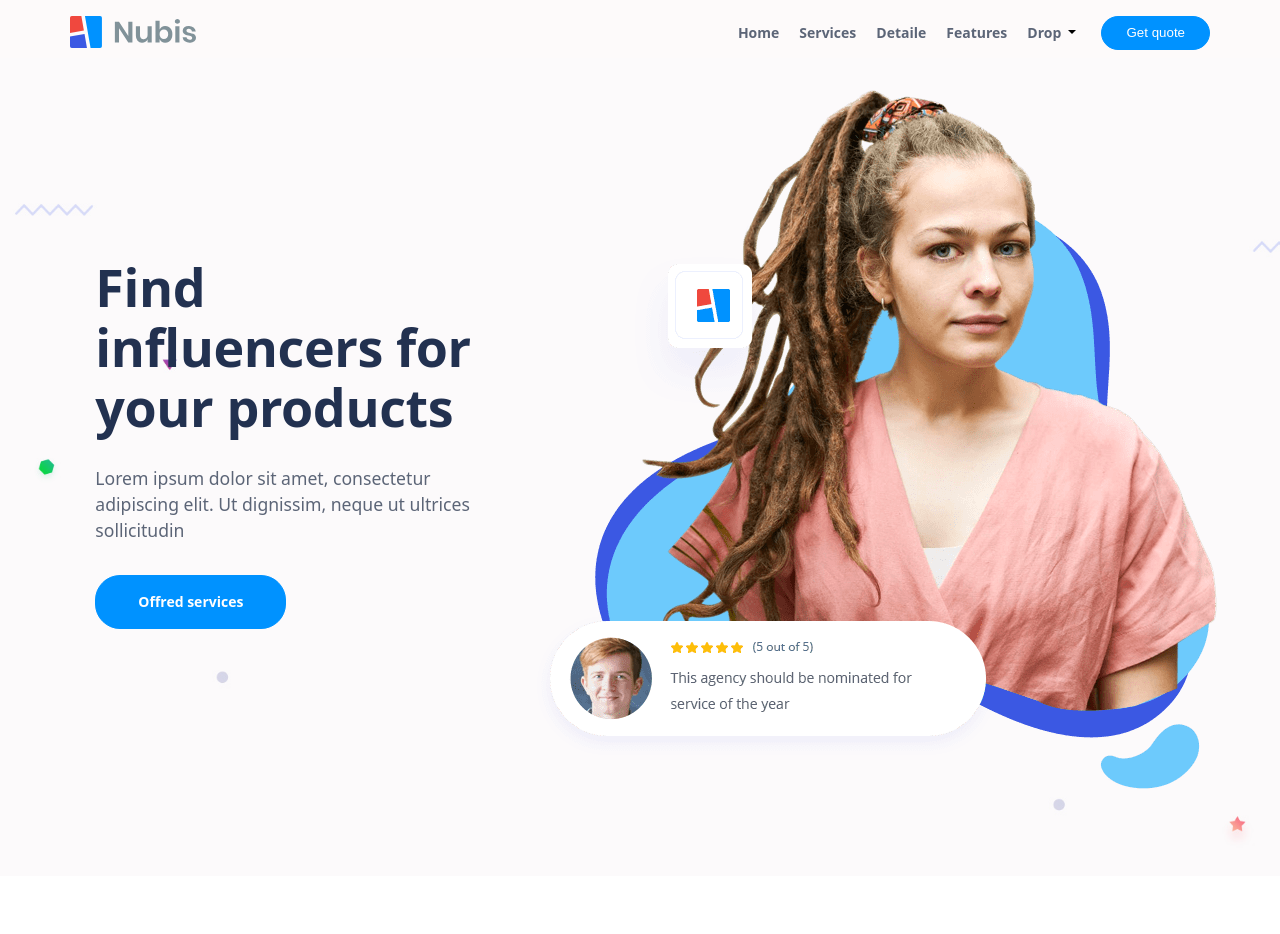
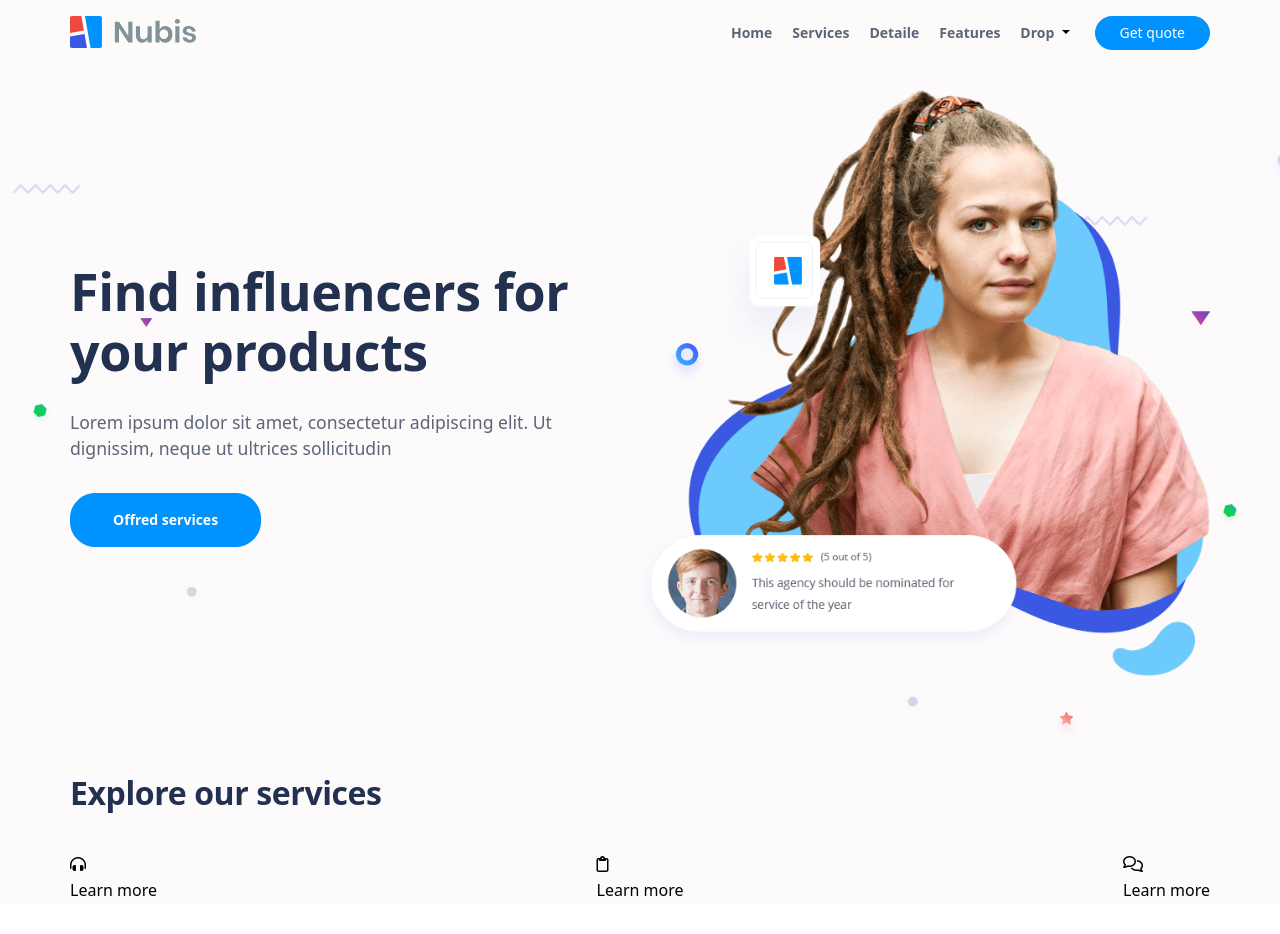
Before and after one commit to abdrahmanES1/Nubis_template, a plain HTML site: page index.html in a window 1280 px wide. Shown: the top 934 px of the page. Drawn offline with Linux system fonts and the light colour scheme.

Commit message:
add cards

```diff
--- a/index.html
+++ b/index.html
@@ -11,33 +11,42 @@
     <title>Nubis</title>
     <link rel="shortcut icon" href="/resourses/img/favicon.png" type="image/x-icon">
    <!-- link to normalize for init style of the page -->
-    <!-- <link rel="stylesheet" href="/resourses/css/normalize.css"> -->
+    <link rel="stylesheet" href="/resourses/css/normalize.css">
    <!--  main css style -->
     <link rel="stylesheet" href="/resourses/css/main.css">
+
+    <script src="https://kit.fontawesome.com/bc09e815cb.js" crossorigin="anonymous"></script>
+
   </head>
 <body>
 
     <nav class="navigation-bar">
       <div class="container d-flex">
+
         <div class="logo">
           <img src="/resourses/img/logo.svg" alt="logo">
         </div>
+
         <div class="navigation d-flex">
+
           <ul class="d-flex nav-items">
+
             <li><a href="#">Home</a></li>
             <li><a href="#">Services</a></li>
             <li><a href="#">Detaile</a></li>
             <li><a href="#">Features</a></li>
             <li id="drop-down-icon"><a href="#" >Drop</a>
+
               <ul class="drop-down">
                 <li><a href="#">Article Details</a></li>
-
                 <li><a href="#">Terms Conditions</a></li>
-
                 <li><a href="#">Privacy Policy</a></li>
               </ul>
+
             </li>
           </ul>
+
+
           <button class="sp-btn btn">Get quote</button>
 
           <div class="burger-icon">
@@ -50,7 +59,7 @@
       </div>
     </nav>
 
-    <header class="header">
+    <header class="header" id="home">
       <div class="container  box-content">
         <div class="col-1">
           <h1>Find influencers for your products</h1>
@@ -65,7 +74,57 @@
       </div>
     </header>
 
+    <section id="services" class="services">
+      <div class="container">
+        <h2>Explore our services</h2>
+        <div class="contentbox d-flex">
 
+          <div class="col-1">
+            <div class="card">
+              <div class="card-title">
+                <i class="fas fa-headphones-alt"></i>
+              </div>
+              <div class="card-body">
+                <h3></h3>
+                <p></p>
+                <h4 style="font-weight: 400;">Learn more</h4>
+                <span></span>
+              </div>
+            </div>
+          </div>
+
+          <div class="col-2">
+
+            <div class="card-title">
+              <i class="far fa-clipboard"></i>
+             </div>
+            <div class="card-body">
+              <h3></h3>
+              <p></p>
+              <h4 style="font-weight: 400;">Learn more</h4>
+              <span></span>
+            </div>
+
+          </div>
+
+          <div class="col-3">
+
+            <div class="card-title">
+              <i class="far fa-comments"></i>
+            </div>
+            <div class="card-body">
+              <h3></h3>
+              <p></p>
+              <h4 style="font-weight: 400;">Learn more</h4>
+              <span></span>
+            </div>
+
+          </div>
+
+
+        </div>
+      </div>
+    </section>
 
 <script src="/resourses/js/jquery.js"></script>
 <script src="/resourses/js/animation.js"></script>
--- a/resourses/css/main.css
+++ b/resourses/css/main.css
@@ -210,7 +210,6 @@ nav .navigation .btn:hover a {
 nav .navigation .burger-icon {
   display: none;
   flex-direction: column;
-
   align-items: center;
   width: 30px;
 }
@@ -266,6 +265,7 @@ nav .navigation .burger-icon span {
   background-size: cover;
   padding-top: 2em;
   padding-bottom: 5em;
+  text-align: left;
 }
 .box-content {
   display: flex;
@@ -273,7 +273,12 @@ nav .navigation .burger-icon span {
   align-items: center;
 }
 .header .box-content .col-1 {
-  width: 30vw;
+  padding-right: 1rem;
+  width: 50%;
+  flex: 0 0 auto;
+}
+.header .box-content .col-2 {
+  flex: 0 0 auto;
 }
 .header .box-content .col-1 h1 {
   font-size: 3.25rem;
@@ -296,7 +301,29 @@ nav .navigation .burger-icon span {
   font-size: 0.875rem;
   line-height: 0;
 }
-.header .box-content .col-2 img {
-  position: relative;
-  right: -2rem;
+
+@media (max-width: 992px) {
+  .header .box-content {
+    flex-direction: column;
+  }
+  .header .box-content .col-1 {
+    width: auto;
+    padding: 3rem 0rem;
+  }
+  .header .box-content .col-1,
+  .header .box-content .col-2 {
+    text-align: center;
+    right: 0rem;
+  }
 }
+.services {
+  background: url("/resourses/img/header-background.jpg");
+}
+.services h2 {
+  font-size: 2rem;
+  color: var(--blue);
+  line-height: 3.75rem;
+  margin-bottom: 1.75rem;
+  letter-spacing: -0.4px;
+  font-weight: 700;
+}
```
Lines whose indentation alone changed are shown as unchanged.
